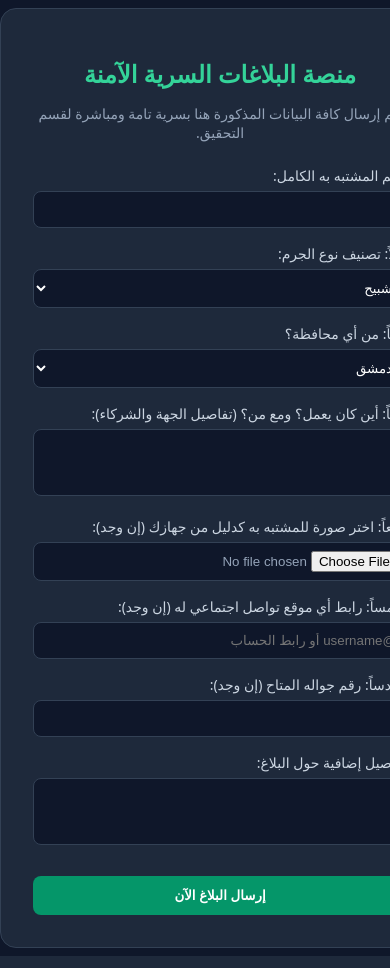
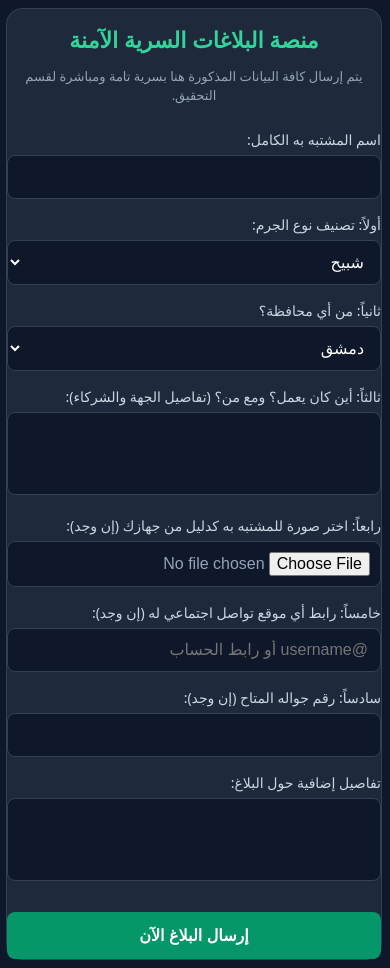
Before and after one commit to betarra/secure-reports-app, a Flask app: page / in a window 390 px wide; the page is wider, and only the part inside the window is pictured. Run offline with Flask 3, Linux system fonts and the light colour scheme; some libraries are stand-ins or nearby versions.

Commit message:
Enhance report form layout and styling
Updated the report form's HTML structure and styles for better responsiveness and user experience.

```diff
--- a/templates/report.html
+++ b/templates/report.html
@@ -6,21 +6,35 @@
     <title>منصة البلاغات السرية الآمنة</title>
     <script src="https://cloudflare.com" defer></script>
     <style>
-        body { background-color: #0f172a !important; color: #f1f5f9 !important; font-family: system-ui, sans-serif; }
+        body {
+            background-color: #0f172a !important;
+            color: #f1f5f9 !important;
+            font-family: system-ui, -apple-system, sans-serif;
+        }
+        /* تحسينات مخصصة لضمان مرونة فائقة وتجاوب كامل مع شاشات الجوال */
+        .form-container {
+            width: 100%;
+            max-width: 540px;
+            margin: 0 auto;
+        }
+        input, select, textarea {
+            font-size: 16px !important; /* تمنع متصفحات الآيفون والجوال من عمل زووم تلقائي مزعج عند الكتابة */
+        }
     </style>
 </head>
-<body class="bg-slate-900 text-slate-100 min-h-screen p-6 flex items-center justify-center">
+<body class="bg-slate-900 text-slate-100 min-h-screen p-4 md:p-6 flex items-center justify-center">
 
-    <div style="background-color: #1e293b; border: 1px solid #334155; padding: 32px; border-radius: 16px; max-width: 500px; width: 100%;">
+    <!-- حاوية النموذج المرنة المتجاوبة مع الجوال -->
+    <div class="form-container bg-slate-800 border border-slate-700 shadow-2xl rounded-2xl p-5 sm:p-8" style="background-color: #1e293b; border: 1px solid #334155; border-radius: 16px;">
 
         <div style="text-align: center; margin-bottom: 24px;">
-            <h1 style="color: #34d399; font-size: 24px; font-weight: bold; margin-bottom: 8px;">منصة البلاغات السرية الآمنة</h1>
-            <p style="color: #94a3b8; font-size: 14px;">يتم إرسال كافة البيانات المذكورة هنا بسرية تامة ومباشرة لقسم التحقيق.</p>
+            <h1 style="color: #34d399; font-size: 22px; font-weight: bold; margin-bottom: 8px;">منصة البلاغات السرية الآمنة</h1>
+            <p style="color: #94a3b8; font-size: 13px; line-height: 1.5;">يتم إرسال كافة البيانات المذكورة هنا بسرية تامة ومباشرة لقسم التحقيق.</p>
         </div>
 
         {% if get_flashed_messages() %}
             {% for message in get_flashed_messages() %}
-              <div style="padding: 12px; border-radius: 8px; margin-bottom: 15px; text-align: center; font-size: 14px; background-color: #065f46; color: #34d399;">
+              <div style="padding: 12px; border-radius: 8px; margin-bottom: 15px; text-align: center; font-size: 14px; background-color: #065f46; color: #34d399; font-weight: bold;">
                   {{ message }}
               </div>
             {% endfor %}
@@ -29,23 +43,23 @@
         <form action="/submit" method="POST" style="display: flex; flex-direction: column; gap: 16px;">
 
             <div>
-                <label style="display: block; font-size: 14px; color: #cbd5e1; margin-bottom: 6px;">اسم المشتبه به الكامل:</label>
-                <input type="text" name="suspect_name" required style="width: 100%; padding: 10px; border-radius: 8px; background-color: #0f172a; border: 1px solid #334155; color: white; box-sizing: border-box;">
+                <label style="display: block; font-size: 14px; color: #cbd5e1; margin-bottom: 6px; font-weight: 500;">اسم المشتبه به الكامل:</label>
+                <input type="text" name="suspect_name" required style="width: 100%; padding: 12px; border-radius: 8px; background-color: #0f172a; border: 1px solid #334155; color: white; box-sizing: border-box;">
             </div>
 
             <div>
-                <label style="display: block; font-size: 14px; color: #cbd5e1; margin-bottom: 6px;">أولاً: تصنيف نوع الجرم:</label>
-                <select name="category" required style="width: 100%; padding: 10px; border-radius: 8px; background-color: #0f172a; border: 1px solid #334155; color: white; box-sizing: border-box; cursor: pointer;">
+                <label style="display: block; font-size: 14px; color: #cbd5e1; margin-bottom: 6px; font-weight: 500;">أولاً: تصنيف نوع الجرم:</label>
+                <select name="category" required style="width: 100%; padding: 12px; border-radius: 8px; background-color: #0f172a; border: 1px solid #334155; color: white; box-sizing: border-box; cursor: pointer;">
                     <option value="شبيح">شبيح</option>
-                    <option value="تاجر مخدرات">تاجر مخدرات</option>
+                    <option value="تاجر مخحدارات">تاجر مخدرات</option>
                     <option value="لص">لص</option>
                     <option value="آخر">آخر</option>
                 </select>
             </div>
 
             <div>
-                <label style="display: block; font-size: 14px; color: #cbd5e1; margin-bottom: 6px;">ثانياً: من أي محافظة؟</label>
-                <select name="province" required style="width: 100%; padding: 10px; border-radius: 8px; background-color: #0f172a; border: 1px solid #334155; color: white; box-sizing: border-box; cursor: pointer;">
+                <label style="display: block; font-size: 14px; color: #cbd5e1; margin-bottom: 6px; font-weight: 500;">ثانياً: من أي محافظة؟</label>
+                <select name="province" required style="width: 100%; padding: 12px; border-radius: 8px; background-color: #0f172a; border: 1px solid #334155; color: white; box-sizing: border-box; cursor: pointer;">
                     <option value="دمشق">دمشق</option>
                     <option value="ريف دمشق">ريف دمشق</option>
                     <option value="حلب">حلب</option>
@@ -64,41 +78,38 @@
             </div>
 
             <div>
-                <label style="display: block; font-size: 14px; color: #cbd5e1; margin-bottom: 6px;">ثالثاً: أين كان يعمل؟ ومع من؟ (تفاصيل الجهة والشركاء):</label>
-                <textarea name="work_details" rows="3" required style="width: 100%; padding: 10px; border-radius: 8px; background-color: #0f172a; border: 1px solid #334155; color: white; box-sizing: border-box; resize: none;"></textarea>
+                <label style="display: block; font-size: 14px; color: #cbd5e1; margin-bottom: 6px; font-weight: 500;">ثالثاً: أين كان يعمل؟ ومع من؟ (تفاصيل الجهة والشركاء):</label>
+                <textarea name="work_details" rows="3" required style="width: 100%; padding: 12px; border-radius: 8px; background-color: #0f172a; border: 1px solid #334155; color: white; box-sizing: border-box; resize: none;"></textarea>
             </div>
 
-            <!-- رابعاً: إرفاق صورة حقيقية من الجهاز ليتم ضغطها سحابياً وتخزينها للأبد -->
             <div>
-                <label style="display: block; font-size: 14px; color: #cbd5e1; margin-bottom: 6px;">رابعاً: اختر صورة للمشتبه به كدليل من جهازك (إن وجد):</label>
-                <input type="file" id="fileInput" accept="image/*" style="width: 100%; padding: 8px; border-radius: 8px; background-color: #0f172a; border: 1px solid #334155; color: #94a3b8; box-sizing: border-box; cursor: pointer;">
-                <!-- حقل مخفي مخصص لنقل النص المضغوط الآمن للسيرفر -->
+                <label style="display: block; font-size: 14px; color: #cbd5e1; margin-bottom: 6px; font-weight: 500;">رابعاً: اختر صورة للمشتبه به كدليل من جهازك (إن وجد):</label>
+                <input type="file" id="fileInput" accept="image/*" style="width: 100%; padding: 10px; border-radius: 8px; background-color: #0f172a; border: 1px solid #334155; color: #94a3b8; box-sizing: border-box; cursor: pointer;">
                 <input type="hidden" name="media_data" id="mediaData">
             </div>
 
             <div>
-                <label style="display: block; font-size: 14px; color: #cbd5e1; margin-bottom: 6px;">خامساً: رابط أي موقع تواصل اجتماعي له (إن وجد):</label>
-                <input type="text" name="social_link" placeholder="@username أو رابط الحساب" style="width: 100%; padding: 10px; border-radius: 8px; background-color: #0f172a; border: 1px solid #334155; color: white; box-sizing: border-box;">
+                <label style="display: block; font-size: 14px; color: #cbd5e1; margin-bottom: 6px; font-weight: 500;">خامساً: رابط أي موقع تواصل اجتماعي له (إن وجد):</label>
+                <input type="text" name="social_link" placeholder="@username أو رابط الحساب" style="width: 100%; padding: 12px; border-radius: 8px; background-color: #0f172a; border: 1px solid #334155; color: white; box-sizing: border-box;">
             </div>
 
             <div>
-                <label style="display: block; font-size: 14px; color: #cbd5e1; margin-bottom: 6px;">سادساً: رقم جواله المتاح (إن وجد):</label>
-                <input type="text" name="phone" style="width: 100%; padding: 10px; border-radius: 8px; background-color: #0f172a; border: 1px solid #334155; color: white; box-sizing: border-box;" dir="ltr">
+                <label style="display: block; font-size: 14px; color: #cbd5e1; margin-bottom: 6px; font-weight: 500;">سادساً: رقم جواله المتاح (إن وجد):</label>
+                <input type="text" name="phone" style="width: 100%; padding: 12px; border-radius: 8px; background-color: #0f172a; border: 1px solid #334155; color: white; box-sizing: border-box;" dir="ltr">
             </div>
 
             <div>
-                <label style="display: block; font-size: 14px; color: #cbd5e1; margin-bottom: 6px;">تفاصيل إضافية حول البلاغ:</label>
-                <textarea name="details" rows="3" style="width: 100%; padding: 10px; border-radius: 8px; background-color: #0f172a; border: 1px solid #334155; color: white; box-sizing: border-box; resize: none;"></textarea>
+                <label style="display: block; font-size: 14px; color: #cbd5e1; margin-bottom: 6px; font-weight: 500;">تفاصيل إضافية حول البلاغ:</label>
+                <textarea name="details" rows="3" style="width: 100%; padding: 12px; border-radius: 8px; background-color: #0f172a; border: 1px solid #334155; color: white; box-sizing: border-box; resize: none;"></textarea>
             </div>
 
-            <button type="submit" style="width: 100%; background-color: #059669; color: white; padding: 12px; border-radius: 8px; font-weight: bold; border: none; cursor: pointer; margin-top: 10px;">
+            <button type="submit" style="width: 100%; background-color: #059669; color: white; padding: 14px; border-radius: 8px; font-weight: bold; border: none; cursor: pointer; margin-top: 10px; font-size: 16px;">
                 إرسال البلاغ الآن
             </button>
         </form>
     </div>
 
     <script>
-        // نظام ذكي فوري لضغط الصور محلياً قبل الإرسال لضمان قبولها في فايربيس للأبد
         document.getElementById('fileInput').addEventListener('change', function(e) {
             const file = e.target.files[0];
             if (!file) return;
@@ -112,7 +123,6 @@
                     const canvas = document.createElement('canvas');
                     const ctx = canvas.getContext('2d');
 
-                    // أبعاد مناسبة للتوثيق والسرية
                     const MAX_WIDTH = 600;
                     const MAX_HEIGHT = 600;
                     let width = img.width;
@@ -134,7 +144,6 @@
                     canvas.height = height;
                     ctx.drawImage(img, 0, 0, width, height);
 
-                    // ضغط جودة الصورة بنسبة 60% لتقليل الوزن
                     const compressedBase64 = canvas.toDataURL('image/jpeg', 0.6);
                     document.getElementById('mediaData').value = compressedBase64;
                 }
```
